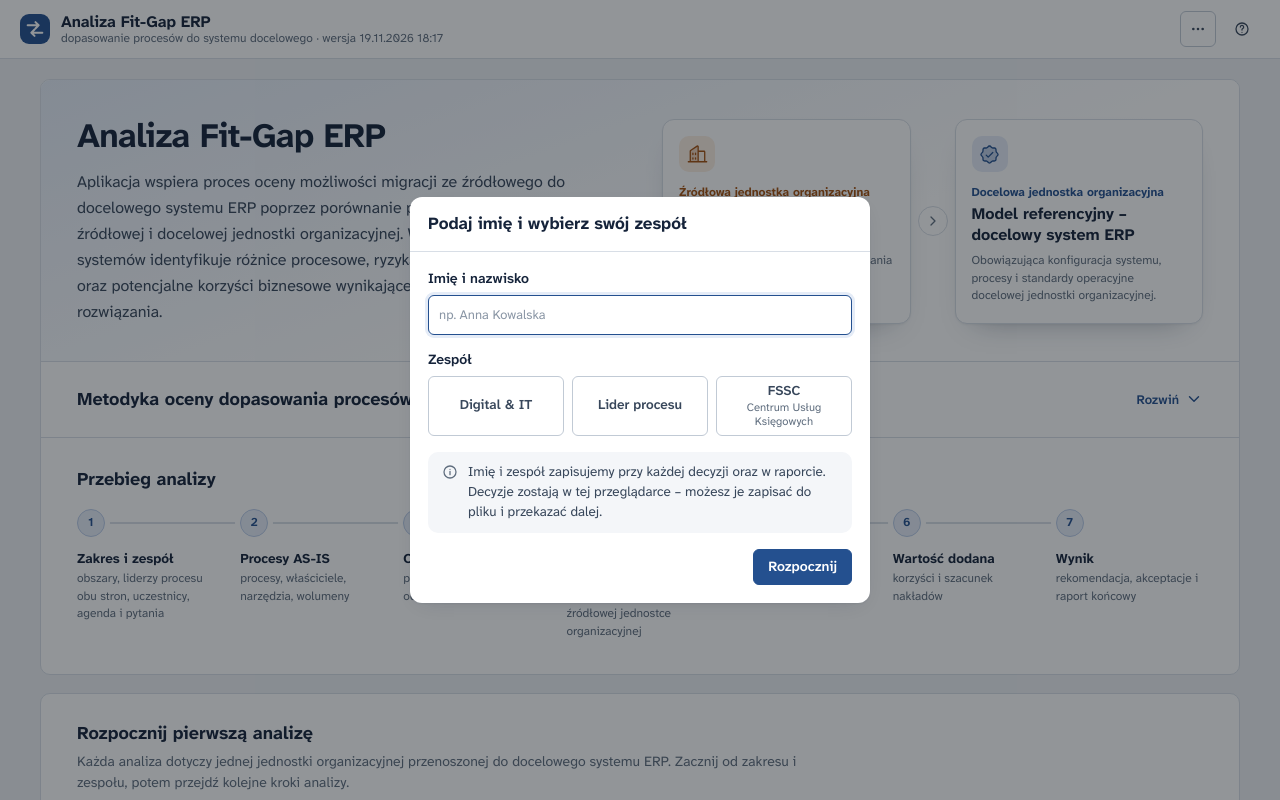
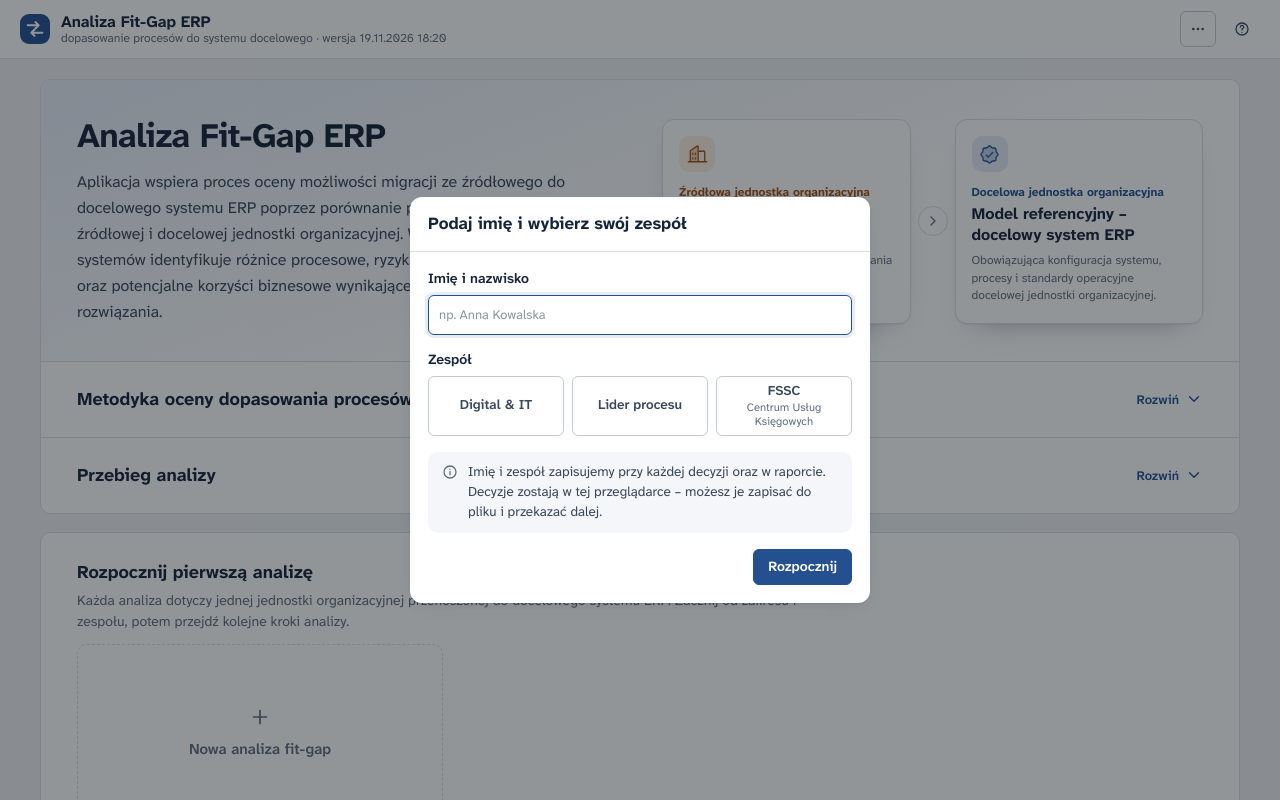
Before and after one commit to bitsbusko-cmd/processmapping, a plain HTML site: page index.html in a window 1280 px wide. Shown: the top 800 px of the page. Drawn offline with Linux system fonts and the light colour scheme; no server answers.

Commit message:
Strona startowa: zwijana sekcja przebiegu analizy
„Przebieg analizy” działa jak metodyka oceny: domyślnie zwinięta,
rozwija się po kliknięciu nagłówka; wspólne style sekcji zwijanych.

Co-Authored-By: Claude Opus 5.5 <noreply@anthropic.com>
Claude-Session: https://claude.ai/code/session_013ULRzwmu7BCmZaBiPJ1Q2B

```diff
--- a/dev/src/app.css
+++ b/dev/src/app.css
@@ -268,18 +268,18 @@ p.blk{margin:0 0 12px;color:var(--muted);font-size:.933rem;max-width:80ch}
 .mig .arr{display:grid;place-items:center}
 .mig .arr i{display:grid;place-items:center;width:30px;height:30px;border-radius:50%;background:var(--paper);border:1px solid var(--line);color:var(--muted)}
 .mig .arr .ic{width:16px;height:16px;vertical-align:0}
-.st-met{border-top:1px solid var(--line)}
-.st-met>summary{display:flex;align-items:center;justify-content:space-between;gap:16px;padding:24px 36px;cursor:pointer;list-style:none}
-.st-met>summary::-webkit-details-marker{display:none}
-.st-met>summary:hover{background:var(--hover)}
-.st-met>summary:focus-visible{outline-offset:-3px;border-radius:0}
-.st-met>summary h2{margin:0}
-.st-met .tgl{display:inline-flex;align-items:center;gap:6px;flex:none;color:var(--acc);font-size:.867rem;font-weight:600}
-.st-met .tgl .ic{width:18px;height:18px;transition:transform .2s}
-.st-met[open] .tgl .ic{transform:rotate(180deg)}
-.st-met[open] .tgl .c,.st-met:not([open]) .tgl .o{display:none}
-.st-metb{padding:0 36px 34px}
-.st-met h2,.st-flow h2{font-size:1.2rem;margin:0 0 10px}
+/* sekcje zwijane w karcie nagłówka: metodyka oceny i przebieg analizy */
+.st-coll{border-top:1px solid var(--line)}
+.st-coll>summary{display:flex;align-items:center;justify-content:space-between;gap:16px;padding:24px 36px;cursor:pointer;list-style:none}
+.st-coll>summary::-webkit-details-marker{display:none}
+.st-coll>summary:hover{background:var(--hover)}
+.st-coll>summary:focus-visible{outline-offset:-3px;border-radius:0}
+.st-coll>summary h2{font-size:1.2rem;margin:0}
+.st-coll .tgl{display:inline-flex;align-items:center;gap:6px;flex:none;color:var(--acc);font-size:.867rem;font-weight:600}
+.st-coll .tgl .ic{width:18px;height:18px;transition:transform .2s}
+.st-coll[open] .tgl .ic{transform:rotate(180deg)}
+.st-coll[open] .tgl .c,.st-coll:not([open]) .tgl .o{display:none}
+.st-collb{padding:0 36px 34px}
 .st-met .mtext{max-width:92ch;margin:0 0 24px}
 .st-met .mtext p{margin:0 0 8px;color:var(--ink2);line-height:1.62}
 .st-met h3{font-size:.773rem;font-weight:700;letter-spacing:.06em;text-transform:uppercase;color:var(--muted);margin:0 0 12px}
@@ -289,9 +289,8 @@ p.blk{margin:0 0 12px;color:var(--muted);font-size:.933rem;max-width:80ch}
 .cats .bdg{display:grid;place-items:center;width:36px;height:36px;border-radius:10px;background:var(--paper);color:var(--c);box-shadow:inset 0 0 0 1px var(--line),0 1px 2px rgba(21,35,58,.06);margin-bottom:8px}
 .cats .bdg .ic{width:19px;height:19px;stroke-width:2.4;vertical-align:0}
 .cats b{font-size:.933rem;line-height:1.3;color:var(--ink)}
-.st-flow{padding:28px 36px 34px;border-top:1px solid var(--line)}
 .cardb.st-sec{padding:26px 36px 30px}
-.flow{list-style:none;margin:16px 0 0;padding:0;display:grid;grid-template-columns:repeat(7,minmax(0,1fr));gap:16px;position:relative}
+.flow{list-style:none;margin:0;padding:0;display:grid;grid-template-columns:repeat(7,minmax(0,1fr));gap:16px;position:relative}
 .flow::before{content:"";position:absolute;left:14px;right:calc(100% / 7 - 14px);top:13px;height:2px;background:var(--line)}
 .flow li{position:relative;display:flex;flex-direction:column;gap:3px;font-size:.8rem;line-height:1.45;color:var(--muted)}
 .flow .k{width:28px;height:28px;border-radius:50%;background:var(--acc-bg);color:var(--acc);border:1.5px solid var(--acc-line);font:700 .8rem/25px var(--f);text-align:center;margin:0 0 10px;box-shadow:0 0 0 5px var(--paper)}
@@ -311,7 +310,7 @@ table.ov.sum .tag{line-height:1.35}
 @media screen and (max-width:900px){
   .st-top{grid-template-columns:minmax(0,1fr);gap:26px;padding:26px 20px 24px}
   .mig{grid-template-columns:minmax(0,1fr) 44px minmax(0,1fr);grid-template-rows:auto}.mig .arr i{transform:none}
-  .st-flow{padding:24px 20px 26px}.st-met>summary{padding:20px}.st-metb{padding:0 20px 26px}.cardb.st-sec{padding:20px 20px 24px}
+  .st-coll>summary{padding:20px}.st-collb{padding:0 20px 26px}.cardb.st-sec{padding:20px 20px 24px}
   .cats li{grid-template-columns:36px minmax(0,1fr);row-gap:3px;align-items:start;background:linear-gradient(90deg,var(--cb) 0,var(--paper) 70%)}.cats li .d{grid-column:2}
 }
 @media screen and (max-width:560px){
--- a/index.html
+++ b/index.html
@@ -278,18 +278,18 @@ p.blk{margin:0 0 12px;color:var(--muted);font-size:.933rem;max-width:80ch}
 .mig .arr{display:grid;place-items:center}
 .mig .arr i{display:grid;place-items:center;width:30px;height:30px;border-radius:50%;background:var(--paper);border:1px solid var(--line);color:var(--muted)}
 .mig .arr .ic{width:16px;height:16px;vertical-align:0}
-.st-met{border-top:1px solid var(--line)}
-.st-met>summary{display:flex;align-items:center;justify-content:space-between;gap:16px;padding:24px 36px;cursor:pointer;list-style:none}
-.st-met>summary::-webkit-details-marker{display:none}
-.st-met>summary:hover{background:var(--hover)}
-.st-met>summary:focus-visible{outline-offset:-3px;border-radius:0}
-.st-met>summary h2{margin:0}
-.st-met .tgl{display:inline-flex;align-items:center;gap:6px;flex:none;color:var(--acc);font-size:.867rem;font-weight:600}
-.st-met .tgl .ic{width:18px;height:18px;transition:transform .2s}
-.st-met[open] .tgl .ic{transform:rotate(180deg)}
-.st-met[open] .tgl .c,.st-met:not([open]) .tgl .o{display:none}
-.st-metb{padding:0 36px 34px}
-.st-met h2,.st-flow h2{font-size:1.2rem;margin:0 0 10px}
+/* sekcje zwijane w karcie nagłówka: metodyka oceny i przebieg analizy */
+.st-coll{border-top:1px solid var(--line)}
+.st-coll>summary{display:flex;align-items:center;justify-content:space-between;gap:16px;padding:24px 36px;cursor:pointer;list-style:none}
+.st-coll>summary::-webkit-details-marker{display:none}
+.st-coll>summary:hover{background:var(--hover)}
+.st-coll>summary:focus-visible{outline-offset:-3px;border-radius:0}
+.st-coll>summary h2{font-size:1.2rem;margin:0}
+.st-coll .tgl{display:inline-flex;align-items:center;gap:6px;flex:none;color:var(--acc);font-size:.867rem;font-weight:600}
+.st-coll .tgl .ic{width:18px;height:18px;transition:transform .2s}
+.st-coll[open] .tgl .ic{transform:rotate(180deg)}
+.st-coll[open] .tgl .c,.st-coll:not([open]) .tgl .o{display:none}
+.st-collb{padding:0 36px 34px}
 .st-met .mtext{max-width:92ch;margin:0 0 24px}
 .st-met .mtext p{margin:0 0 8px;color:var(--ink2);line-height:1.62}
 .st-met h3{font-size:.773rem;font-weight:700;letter-spacing:.06em;text-transform:uppercase;color:var(--muted);margin:0 0 12px}
@@ -299,9 +299,8 @@ p.blk{margin:0 0 12px;color:var(--muted);font-size:.933rem;max-width:80ch}
 .cats .bdg{display:grid;place-items:center;width:36px;height:36px;border-radius:10px;background:var(--paper);color:var(--c);box-shadow:inset 0 0 0 1px var(--line),0 1px 2px rgba(21,35,58,.06);margin-bottom:8px}
 .cats .bdg .ic{width:19px;height:19px;stroke-width:2.4;vertical-align:0}
 .cats b{font-size:.933rem;line-height:1.3;color:var(--ink)}
-.st-flow{padding:28px 36px 34px;border-top:1px solid var(--line)}
 .cardb.st-sec{padding:26px 36px 30px}
-.flow{list-style:none;margin:16px 0 0;padding:0;display:grid;grid-template-columns:repeat(7,minmax(0,1fr));gap:16px;position:relative}
+.flow{list-style:none;margin:0;padding:0;display:grid;grid-template-columns:repeat(7,minmax(0,1fr));gap:16px;position:relative}
 .flow::before{content:"";position:absolute;left:14px;right:calc(100% / 7 - 14px);top:13px;height:2px;background:var(--line)}
 .flow li{position:relative;display:flex;flex-direction:column;gap:3px;font-size:.8rem;line-height:1.45;color:var(--muted)}
 .flow .k{width:28px;height:28px;border-radius:50%;background:var(--acc-bg);color:var(--acc);border:1.5px solid var(--acc-line);font:700 .8rem/25px var(--f);text-align:center;margin:0 0 10px;box-shadow:0 0 0 5px var(--paper)}
@@ -321,7 +320,7 @@ table.ov.sum .tag{line-height:1.35}
 @media screen and (max-width:900px){
   .st-top{grid-template-columns:minmax(0,1fr);gap:26px;padding:26px 20px 24px}
   .mig{grid-template-columns:minmax(0,1fr) 44px minmax(0,1fr);grid-template-rows:auto}.mig .arr i{transform:none}
-  .st-flow{padding:24px 20px 26px}.st-met>summary{padding:20px}.st-metb{padding:0 20px 26px}.cardb.st-sec{padding:20px 20px 24px}
+  .st-coll>summary{padding:20px}.st-collb{padding:0 20px 26px}.cardb.st-sec{padding:20px 20px 24px}
   .cats li{grid-template-columns:36px minmax(0,1fr);row-gap:3px;align-items:start;background:linear-gradient(90deg,var(--cb) 0,var(--paper) 70%)}.cats li .d{grid-column:2}
 }
 @media screen and (max-width:560px){
@@ -948,7 +947,7 @@ const PI = {"book-open-text":"<path d=\"M232,56V200H160a32,32,0,0,0-32,32V88a32,
 
 /* ===================== Fit-Gap ERP – rdzeń: konfiguracja, stan, model, ocena, synchronizacja ===================== */
 const D = JSON.parse(document.getElementById('data').textContent);
-const VER = '19.11.2026 18:17';
+const VER = '19.11.2026 18:20';
 const APP = 'fitgap-erp';
 const LS = 'fitgap:v1', LSK = 'fitgap:key', LSU = 'fitgap:ui';
 const $ = (s, r = document) => r.querySelector(s);
@@ -1718,6 +1717,7 @@ function renderStart() {
       <div class="tblwrap"><table class="ov sum"><thead><tr><th>Analiza</th><th class="n">Obszary</th><th class="n">Ocenione wymagania</th><th class="n">Indeks dopasowania</th><th class="n">Luki</th><th class="n">Luki krytyczne</th><th class="n">Zmiany procesowe</th><th class="n">Ryzyka wysokie i krytyczne</th><th>Rekomendacja</th></tr></thead><tbody>${rows}</tbody></table></div></div></div>`;
   }
   const flow = method.map((x, i) => `<li><span class="k">${i + 1}</span><b>${esc(x[0])}</b><span>${esc(x[1])}</span></li>`).join('');
+  const tgl = '<span class="tgl" aria-hidden="true"><span class="c">Rozwiń</span><span class="o">Zwiń</span>' + ic('down') + '</span>';
   const cats = FIT.map(f => `<li class="${f.k}"><span class="bdg" aria-hidden="true"><svg class="ic" viewBox="0 0 24 24">${CATIC[f.k] || ''}</svg></span><b>${esc(f.l)}</b><span class="d">${esc(ucFirst(f.u || f.d))}</span></li>`).join('');
   return `<div class="card sthero">
     <div class="st-top">
@@ -1729,11 +1729,12 @@ function renderStart() {
         <div class="node t"><span class="tile">${pic('seal-check')}</span><small>Docelowa jednostka organizacyjna</small><b>Model referencyjny – docelowy system&nbsp;ERP</b><span>Obowiązująca konfiguracja systemu, procesy i standardy operacyjne docelowej jednostki organizacyjnej.</span></div>
       </div>
     </div>
-    <details class="st-met" data-act="pmore" data-p="met"${V.open['pm-met'] ? ' open' : ''}><summary><h2>Metodyka oceny dopasowania procesów</h2><span class="tgl" aria-hidden="true"><span class="c">Rozwiń</span><span class="o">Zwiń</span>${ic('down')}</span></summary>
-      <div class="st-metb"><div class="mtext"><p>Punktem odniesienia dla oceny jest standard procesowy i konfiguracja docelowego systemu ERP funkcjonujące w docelowej jednostce organizacyjnej. Analiza polega na porównaniu rzeczywistych procesów i sposobu pracy źródłowej jednostki organizacyjnej w źródłowym systemie ERP (stan obecny – AS-IS) z rozwiązaniami stosowanymi w docelowej jednostce organizacyjnej (model referencyjny – TO-BE).</p>
+    <details class="st-coll st-met" data-act="pmore" data-p="met"${V.open['pm-met'] ? ' open' : ''}><summary><h2>Metodyka oceny dopasowania procesów</h2>${tgl}</summary>
+      <div class="st-collb"><div class="mtext"><p>Punktem odniesienia dla oceny jest standard procesowy i konfiguracja docelowego systemu ERP funkcjonujące w docelowej jednostce organizacyjnej. Analiza polega na porównaniu rzeczywistych procesów i sposobu pracy źródłowej jednostki organizacyjnej w źródłowym systemie ERP (stan obecny – AS-IS) z rozwiązaniami stosowanymi w docelowej jednostce organizacyjnej (model referencyjny – TO-BE).</p>
         <p>Każde wymaganie biznesowe źródłowej jednostki organizacyjnej podlega indywidualnej ocenie według następującej skali:</p></div>
       <h3>Kategorie oceny dopasowania</h3><ul class="cats">${cats}</ul></div></details>
-    <div class="st-flow"><h2>Przebieg analizy</h2><ol class="flow">${flow}</ol></div>
+    <details class="st-coll st-flow" data-act="pmore" data-p="flow"${V.open['pm-flow'] ? ' open' : ''}><summary><h2>Przebieg analizy</h2>${tgl}</summary>
+      <div class="st-collb"><ol class="flow">${flow}</ol></div></details>
   </div>
   <div class="card"><div class="cardb st-sec"><h2>${all.length ? 'Wybierz analizę' : 'Rozpocznij pierwszą analizę'}</h2><p class="blk">Każda analiza dotyczy jednej jednostki organizacyjnej przenoszonej do docelowego systemu ERP. Zacznij od zakresu i zespołu, potem przejdź kolejne kroki analizy.</p>
     <div class="cogrid">${cards}${add}</div></div></div>
```
Also changed, not shown: dev/src/steps.js (+5 -3 lines).
